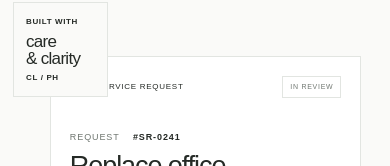
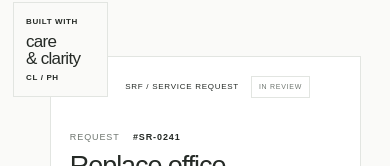
Before and after one commit to Abrilq/portfoliov3, a Next.js app: page / in a window 390 px wide. Shown: the part 665-831 px from the top of the page. Built offline with nearby package versions, Linux system fonts and the light colour scheme; no server answers; the database is empty.

Commit message:
Update globals.css

```diff
--- a/src/app/globals.css
+++ b/src/app/globals.css
@@ -350,6 +350,7 @@ button, input, textarea, select { font: inherit; }
 	.hero-intro { max-width: none; min-width: 0; }
 	.hero-aside { min-width: 0; min-height: 300px; }
 	.workflow-preview { width: 88%; margin-left: 6%; padding: 19px; }
+	.workflow-top { justify-content: center; gap: 12px; padding-left: 24px; }
 	.workflow-preview h2 { font-size: 27px; }
 	.hero-stamp { top: -12px; left: -5px; width: 95px; height: 95px; padding: 12px; }
 	.hero-stamp b { font-size: 17px; }
```
